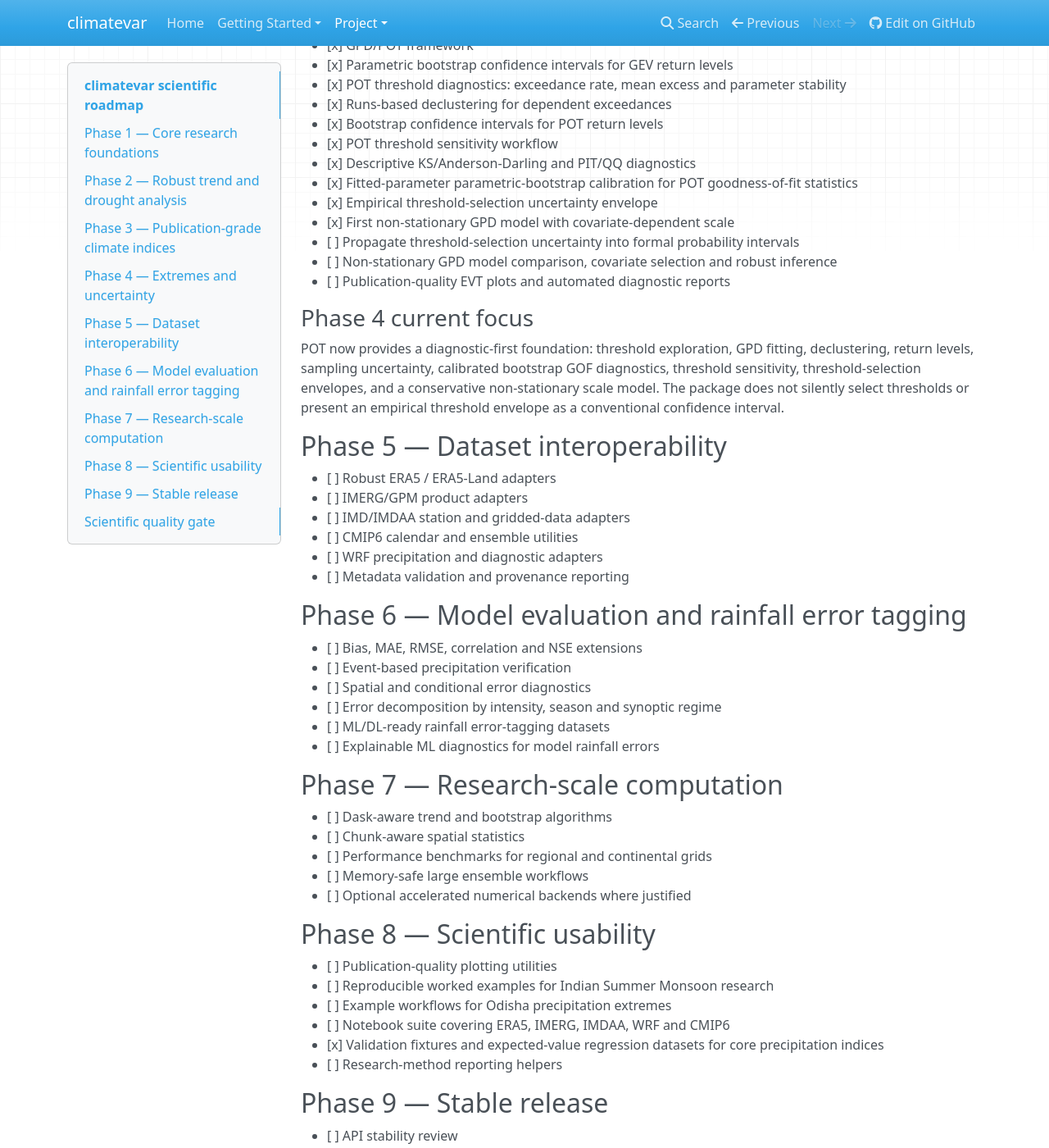
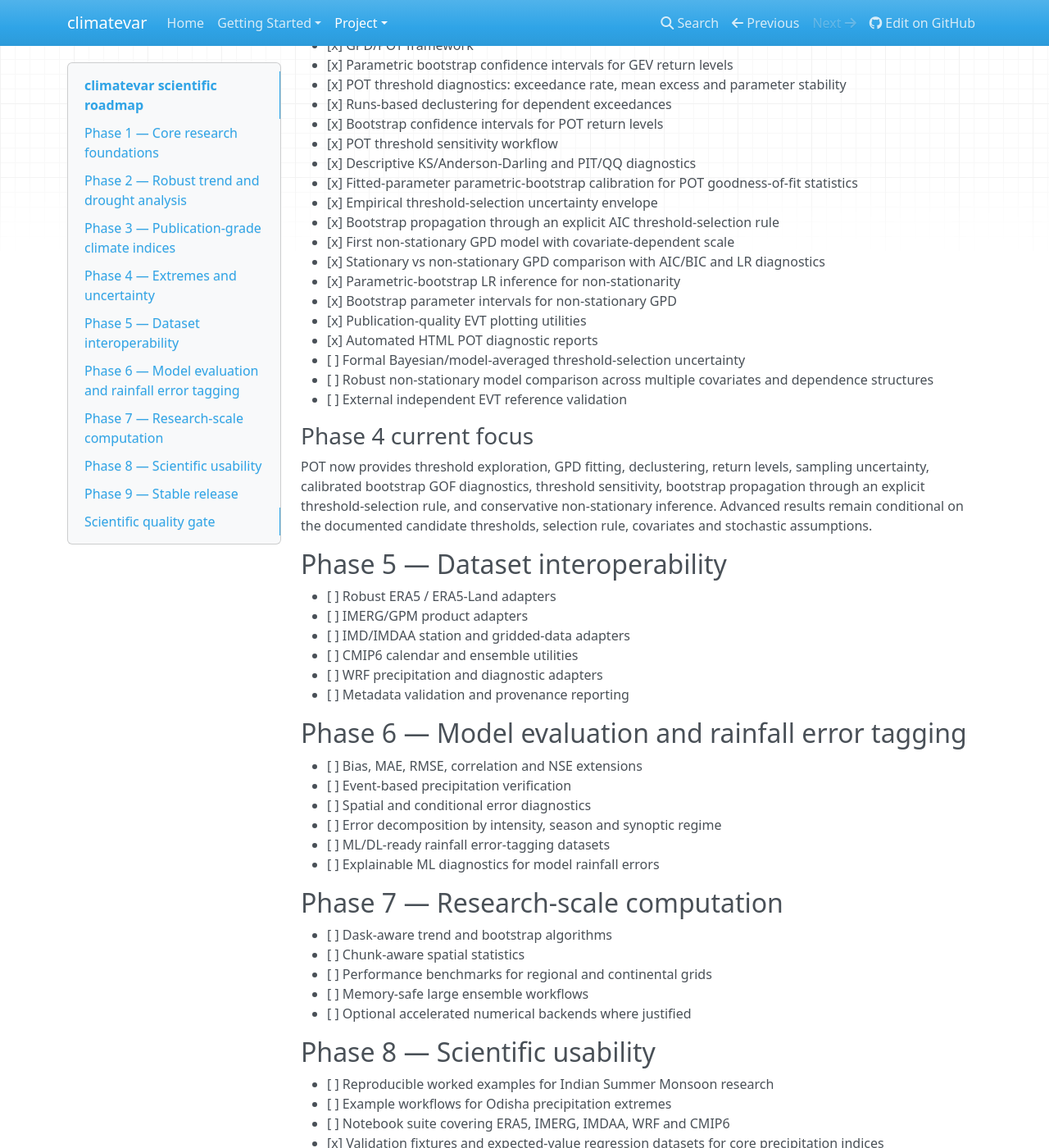
Before and after one commit to sanjeevsingh-original/climatevar, an MkDocs documentation site: the page built from docs/roadmap.md, in a window 1280 px wide and 1400 px high, scrolled down 1440 px. Shown: the whole window at 82% size. Built offline with MkDocs 1.6.1, drawn with Linux system fonts in a browser that asks for light colours; nearby versions of some CDN libraries; some of the changed text lies outside the part shown.

Commit message:
Update EVT roadmap after inference and reporting work

```diff
--- a/docs/roadmap.md
+++ b/docs/roadmap.md
@@ -55,13 +55,19 @@ The precipitation indices use the ETCCDI wet-day convention (RR >= 1 mm; dry day
 - [x] Descriptive KS/Anderson-Darling and PIT/QQ diagnostics
 - [x] Fitted-parameter parametric-bootstrap calibration for POT goodness-of-fit statistics
 - [x] Empirical threshold-selection uncertainty envelope
+- [x] Bootstrap propagation through an explicit AIC threshold-selection rule
 - [x] First non-stationary GPD model with covariate-dependent scale
-- [ ] Propagate threshold-selection uncertainty into formal probability intervals
-- [ ] Non-stationary GPD model comparison, covariate selection and robust inference
-- [ ] Publication-quality EVT plots and automated diagnostic reports
+- [x] Stationary vs non-stationary GPD comparison with AIC/BIC and LR diagnostics
+- [x] Parametric-bootstrap LR inference for non-stationarity
+- [x] Bootstrap parameter intervals for non-stationary GPD
+- [x] Publication-quality EVT plotting utilities
+- [x] Automated HTML POT diagnostic reports
+- [ ] Formal Bayesian/model-averaged threshold-selection uncertainty
+- [ ] Robust non-stationary model comparison across multiple covariates and dependence structures
+- [ ] External independent EVT reference validation
 
 ### Phase 4 current focus
-POT now provides a diagnostic-first foundation: threshold exploration, GPD fitting, declustering, return levels, sampling uncertainty, calibrated bootstrap GOF diagnostics, threshold sensitivity, threshold-selection envelopes, and a conservative non-stationary scale model. The package does not silently select thresholds or present an empirical threshold envelope as a conventional confidence interval.
+POT now provides threshold exploration, GPD fitting, declustering, return levels, sampling uncertainty, calibrated bootstrap GOF diagnostics, threshold sensitivity, bootstrap propagation through an explicit threshold-selection rule, and conservative non-stationary inference. Advanced results remain conditional on the documented candidate thresholds, selection rule, covariates and stochastic assumptions.
 
 ## Phase 5 — Dataset interoperability
 - [ ] Robust ERA5 / ERA5-Land adapters
@@ -87,12 +93,11 @@ POT now provides a diagnostic-first foundation: threshold exploration, GPD fitti
 - [ ] Optional accelerated numerical backends where justified
 
 ## Phase 8 — Scientific usability
-- [ ] Publication-quality plotting utilities
 - [ ] Reproducible worked examples for Indian Summer Monsoon research
 - [ ] Example workflows for Odisha precipitation extremes
 - [ ] Notebook suite covering ERA5, IMERG, IMDAA, WRF and CMIP6
 - [x] Validation fixtures and expected-value regression datasets for core precipitation indices
-- [ ] Research-method reporting helpers
+- [x] EVT diagnostic and research-method reporting helpers
 
 ## Phase 9 — Stable release
 - [ ] API stability review
```
